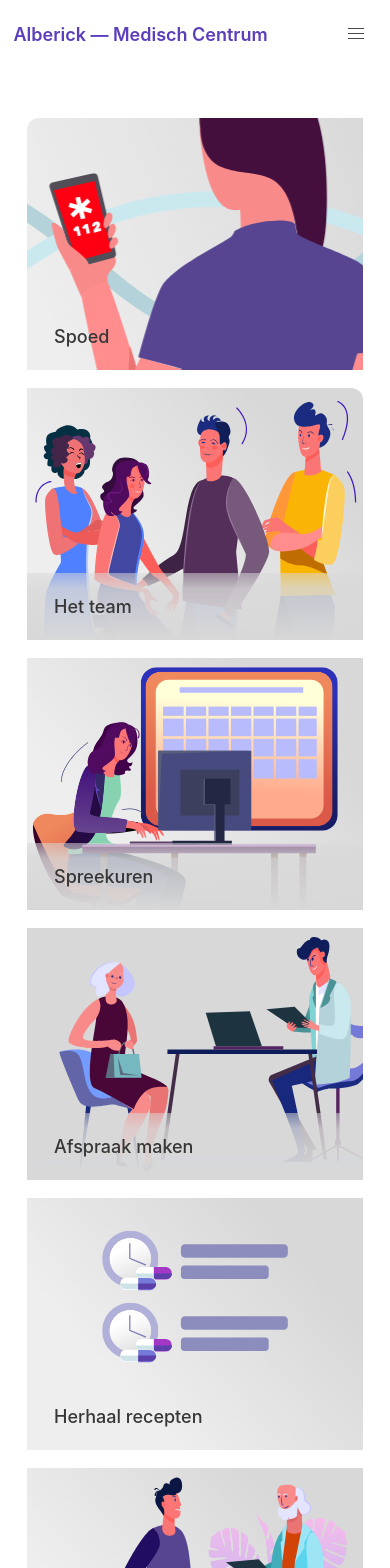
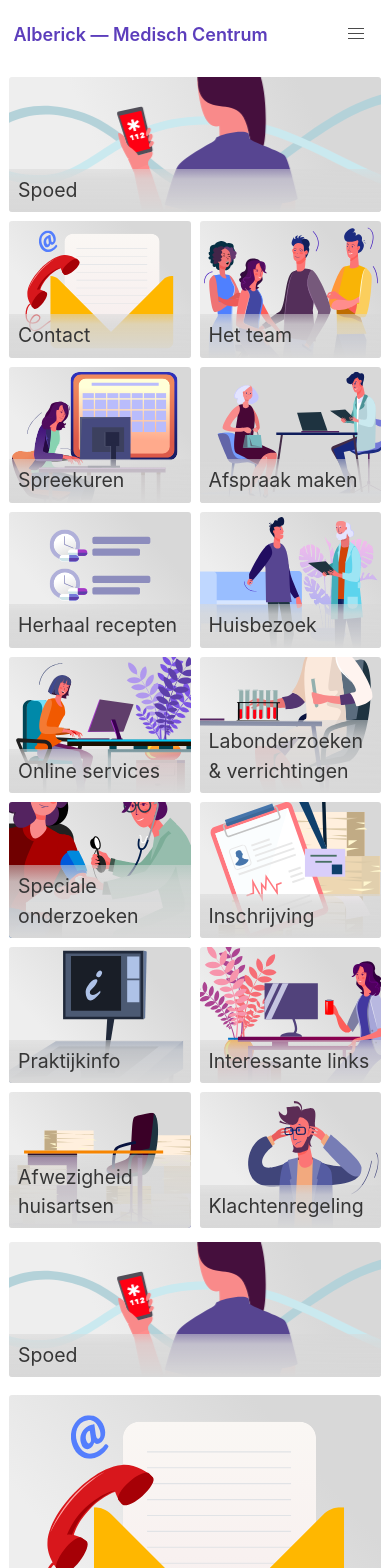
Before and after one commit to anthonyboutinov/alberick-vue-website, a Vue app: page /menu in a window 390 px wide. Shown: the top 1568 px of the page. Built offline with nearby package versions, Linux system fonts and the light colour scheme.

Commit message:
mobile menu items view

```diff
--- /dev/null
+++ b/src/styles/_mixins.scss
@@ -0,0 +1,8 @@
+@mixin gpurender {
+  -webkit-transform: translate3d(0,0,0);
+  -moz-transform: translate3d(0,0,0);
+  -ms-transform: translate3d(0,0,0);
+  -o-transform: translate3d(0,0,0);
+  transform: translate3d(0,0,0);
+  backface-visibility: hidden;
+}
--- a/src/templates/menu/Menu.vue
+++ b/src/templates/menu/Menu.vue
@@ -1,49 +1,15 @@
 <template>
 <section class="hero is-fullheight">
-  <div class="hero-body">
+  <div class="hero-body menu-hero-body">
     <div class="container">
-      <div class="columns is-multiline is-variable is-2" id="primary-menu">
-        <div class="column is-8">
-          <menu-item slug="spoed" title="Spoed" :nobackground="true" :applycustomrules="true" style="border-top-left-radius:12px" />
+      <div class="columns is-multiline is-mobile is-variable is-1 is-hidden-tablet">
+        <div class="column" v-for="item in menuItems" v-bind:key="item.slug" :class="{'is-12': item.slug === 'spoed', 'is-6': item.slug !== 'spoed'}">
+          <menu-item :slug="item.slug" :title="item.title" :ispartofprimarymenu="true" />
         </div>
-        <div class="column is-4">
-          <menu-item slug="team" title="Het team" style="border-top-right-radius:12px" />
-        </div>
-        <div class="column is-4">
-          <menu-item slug="spreekuren" title="Spreekuren" />
-        </div>
-        <div class="column is-4">
-          <menu-item slug="afspraak-maken" title="Afspraak maken" />
-        </div>
-        <div class="column is-4">
-          <menu-item slug="herhaal-recepten" title="Herhaal recepten" :nobackground="true" />
-        </div>
-        <div class="column is-4">
-          <menu-item slug="huisbezoek" title="Huisbezoek" />
-        </div>
-        <div class="column is-4">
-          <menu-item slug="online-services" title="Online services" />
-        </div>
-        <div class="column is-4">
-          <menu-item slug="lab" title="Labonderzoeken<br>&amp; verrichtingen" />
-        </div>
-        <div class="column is-4">
-          <menu-item slug="speciale-onderzoeken" title="Speciale onderzoeken" />
-        </div>
-        <div class="column is-4">
-          <menu-item slug="inschrijving" title="Inschrijving" />
-        </div>
-        <div class="column is-4">
-          <menu-item slug="praktijkinfo" title="Praktijkinfo" />
-        </div>
-        <div class="column is-4">
-          <menu-item slug="links" title="Interessante links" style="border-bottom-left-radius:12px" />
-        </div>
-        <div class="column is-4">
-          <menu-item slug="afwezigheid-huisartsen" title="Afwezigheid huisartsen" />
-        </div>
-        <div class="column is-4">
-          <menu-item slug="klachtenregeling" title="Klachtenregeling" style="border-bottom-right-radius:12px" />
+      </div>
+      <div class="columns is-multiline is-variable is-2 is-hidden-mobile">
+        <div class="column" v-for="item in menuItems" v-bind:key="item.slug" :class="{'is-8': item.slug === 'spoed', 'is-4': item.slug !== 'spoed', 'is-hidden-tablet': item.mobileOnly}">
+          <menu-item :slug="item.slug" :title="item.title" :ispartofprimarymenu="true" />
         </div>
       </div>
     </div>
@@ -58,6 +24,57 @@ export default {
   components: {
     MenuItem
   },
+  data() {
+    return {
+      menuItems: [{
+        slug: 'spoed',
+        title: 'Spoed',
+      }, {
+        slug: 'contact',
+        title: 'Contact',
+        mobileOnly: true,
+      }, {
+        slug: 'team',
+        title: 'Het team',
+      }, {
+        slug: 'spreekuren',
+        title: 'Spreekuren',
+      }, {
+        slug: 'afspraak-maken',
+        title: 'Afspraak maken',
+      }, {
+        slug: 'herhaal-recepten',
+        title: 'Herhaal recepten',
+      }, {
+        slug: 'huisbezoek',
+        title: 'Huisbezoek',
+      }, {
+        slug: 'online-services',
+        title: 'Online services',
+      }, {
+        slug: 'lab',
+        title: 'Labonderzoeken<br>&amp; verrichtingen',
+      }, {
+        slug: 'speciale-onderzoeken',
+        title: 'Speciale onderzoeken',
+      }, {
+        slug: 'inschrijving',
+        title: 'Inschrijving',
+      }, {
+        slug: 'praktijkinfo',
+        title: 'Praktijkinfo',
+      }, {
+        slug: 'links',
+        title: 'Interessante links',
+      }, {
+        slug: 'afwezigheid-huisartsen',
+        title: 'Afwezigheid huisartsen',
+      }, {
+        slug: 'klachtenregeling',
+        title: 'Klachtenregeling',
+      }]
+    }
+  }
 }
 </script>
 
@@ -66,4 +83,9 @@ export default {
     padding-top: var(--columnGap);
     padding-bottom: var(--columnGap);
 }
+@media (max-width: $tablet - 1px) {
+    .hero-body.menu-hero-body {
+        padding: 1em 0.5em;
+    }
+}
 </style>
--- a/src/templates/menu/MenuItem.vue
+++ b/src/templates/menu/MenuItem.vue
@@ -1,7 +1,8 @@
 <template>
-<router-link :to="'/'+_slug" class="menu-item image" :class="{'is-4by3': !applycustomrules, 'is-8gap2by3': applycustomrules && _slug === 'spoed', 'has-radius': hasradius}" :style="'background-image: url(/menu-items/mi-'+_slug+'.svg)'">
+<router-link :to="'/'+_slug" class="menu-item image" :class="{'is-4by3-tablet': !(ispartofprimarymenu && _slug === 'spoed'), 'is-8gap2by3-tablet': ispartofprimarymenu && _slug === 'spoed', 'has-radius': hasradius, ispartofprimarymenu}" :data-menu-item="slug"
+  :style="'background-image: url(/menu-items/mi-'+_slug+'.svg)'">
   <div class="has-ratio">
-    <div class="menu-item-body is-size-5" :class="{'has-background': !_nobackground}" v-html="title"></div>
+    <div class="menu-item-body" :class="{'has-background': !_nobackground}" v-html="title"></div>
   </div>
 </router-link>
 </template>
@@ -19,7 +20,7 @@ export default {
       optional: true,
       type: Boolean,
     },
-    applycustomrules: {
+    ispartofprimarymenu: {
       optional: true,
       type: Boolean,
     },
@@ -45,6 +46,7 @@ export default {
 
 <style lang="scss">
 .menu-item {
+    @include gpurender;
     width: 100%;
     background-size: cover;
     background-position: center;
@@ -54,21 +56,42 @@ export default {
     // box-shadow: 0 0 0.3rem rgba($primary, 0);
     // transform: translateY(0rem);
 
+    @media (max-width: $tablet - 1px) {
+        border-radius: 3px;
+    }
+
     & .has-ratio {
         display: flex;
         flex-direction: column-reverse;
         background-repeat: no-repeat;
+
+        bottom: 0;
+        left: 0;
+        position: absolute;
+        right: 0;
+        top: 0;
+        width: 100%;
+        height: 100%;
     }
 
     &-body {
+        @include gpurender;
         width: 100%;
-        font-weight: $weight-medium;
-        padding: 1.1rem 1.5rem;
+        padding: 0.4rem 0.5rem;
+        background: linear-gradient(to bottom, rgba(216,216,216,0.52) 0%,rgba(216,216,216,0.83) 23%,rgba(216,216,216,1) 100%);
+        font-size: 5vw;
         color: $text-strong;
 
-        &.has-background {
-            // https://colorzilla.com/gradient-editor/#d8d8d8+0,d8d8d8+23,d8d8d8+100&0.52+0,0.83+23,1+100
-            background: linear-gradient(to bottom, rgba(216,216,216,0.52) 0%,rgba(216,216,216,0.83) 23%,rgba(216,216,216,1) 100%);
+        @media (min-width: $tablet) {
+            padding: 1.1rem 1.5rem;
+            font-weight: $weight-medium;
+            background: none;
+            font-size: $size-5;
+
+            &.has-background {
+                // https://colorzilla.com/gradient-editor/#d8d8d8+0,d8d8d8+23,d8d8d8+100&0.52+0,0.83+23,1+100
+                background: linear-gradient(to bottom, rgba(216,216,216,0.52) 0%,rgba(216,216,216,0.83) 23%,rgba(216,216,216,1) 100%);
+            }
         }
     }
 
@@ -82,26 +105,57 @@ export default {
         }
     }
 
-    &.is-8gap2by3 {
-      @extend .is-4by3;
+    &.is-4by3-tablet {
+        padding-top: 75%;
+        @media (min-width: $tablet) {
+            padding-top: 75%;
+        }
+    }
 
-      @media screen and (min-width: $tablet) {
-        padding-top: 36.42903226% !important;
-      }
+    &.is-8gap2by3-tablet {
+        padding-top: 36.4238410596% !important;
+        @media (min-width: $tablet) {
+            padding-top: 36.42903226% !important;
 
-        .has-ratio {
-            bottom: 0;
-            left: 0;
-            position: absolute;
-            right: 0;
-            top: 0;
-            width: 100%;
-            height: 100%;
         }
     }
 
     &.has-radius {
-      border-radius: $radius-large;
+        border-radius: $radius-large;
+    }
+}
+
+@media (min-width: $tablet) {
+    // @each $slug in 'afspraak-maken',
+    // 'afwezigheid-huisartsen',
+    // 'herhaal-recepten',
+    // 'huisbezoek',
+    // 'inschrijving',
+    // 'klachtenregeling',
+    // 'lab',
+    // 'links',
+    // 'online-services',
+    // 'praktijkinfo',
+    // 'speciale-onderzoeken',
+    // 'spoed',
+    // 'spreekuren',
+    // 'team' {
+    //     [data-menu-item="#{$slug}"] {
+    //         background-image: url("/menu-items/mi-#{$slug}.svg");
+    //     }
+    // }
+
+    [data-menu-item="spoed"].ispartofprimarymenu {
+        border-top-left-radius: 12px;
+    }
+    [data-menu-item="team"].ispartofprimarymenu {
+        border-top-right-radius: 12px;
+    }
+    [data-menu-item="links"].ispartofprimarymenu {
+        border-bottom-left-radius: 12px;
+    }
+    [data-menu-item="klachtenregeling"].ispartofprimarymenu {
+        border-bottom-right-radius: 12px;
     }
 }
 </style>
--- a/vue.config.js
+++ b/vue.config.js
@@ -3,6 +3,7 @@ module.exports = {
     loaderOptions: {
       sass: {
         prependData: `@import "@/styles/_variables.scss";
+        @import "@/styles/_mixins.scss";
         @import "node_modules/bulma/sass/utilities/_all";
         @import "node_modules/bulma/sass/base/_all";
         @import "node_modules/bulma/sass/grid/_all";
```
